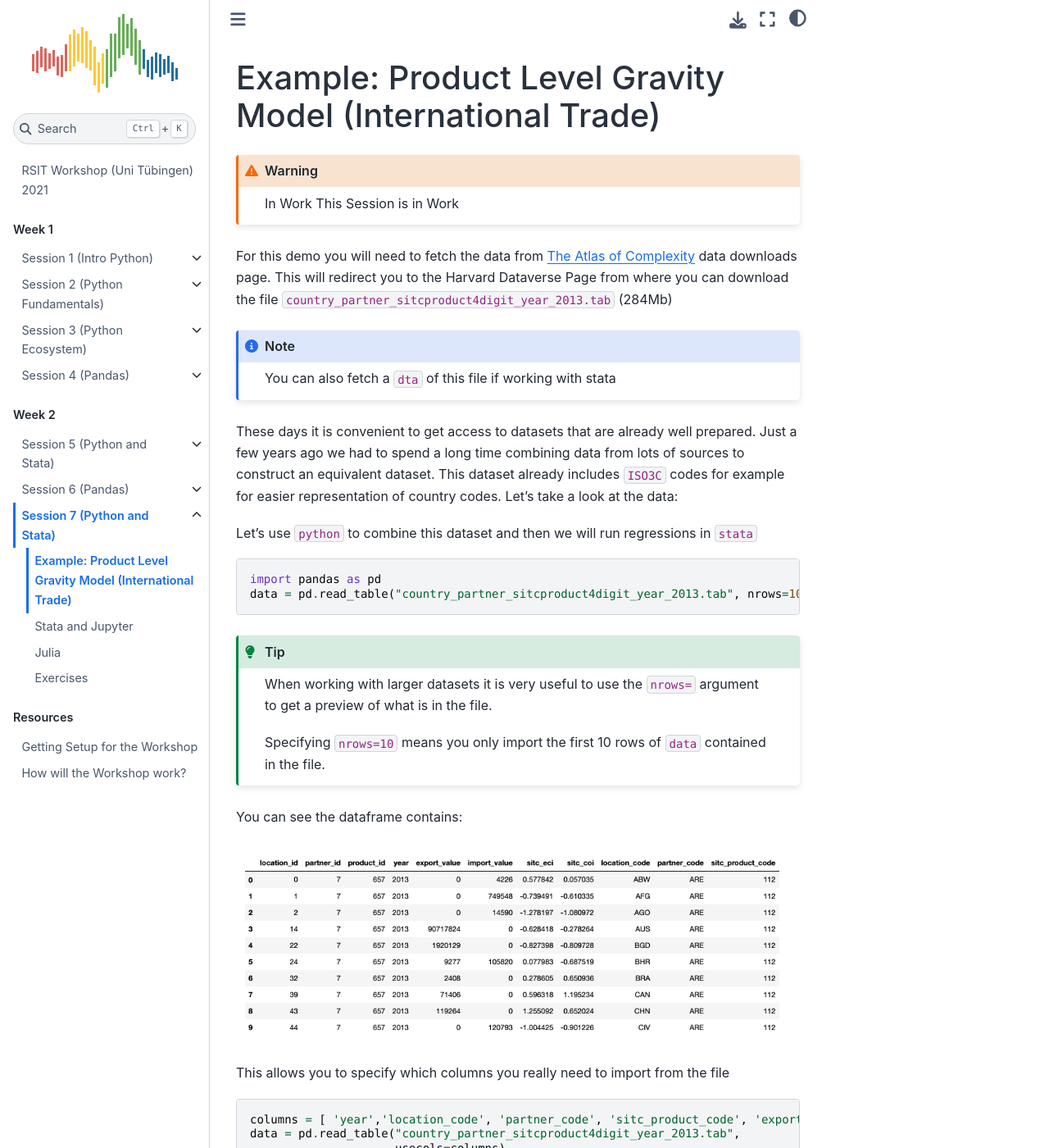
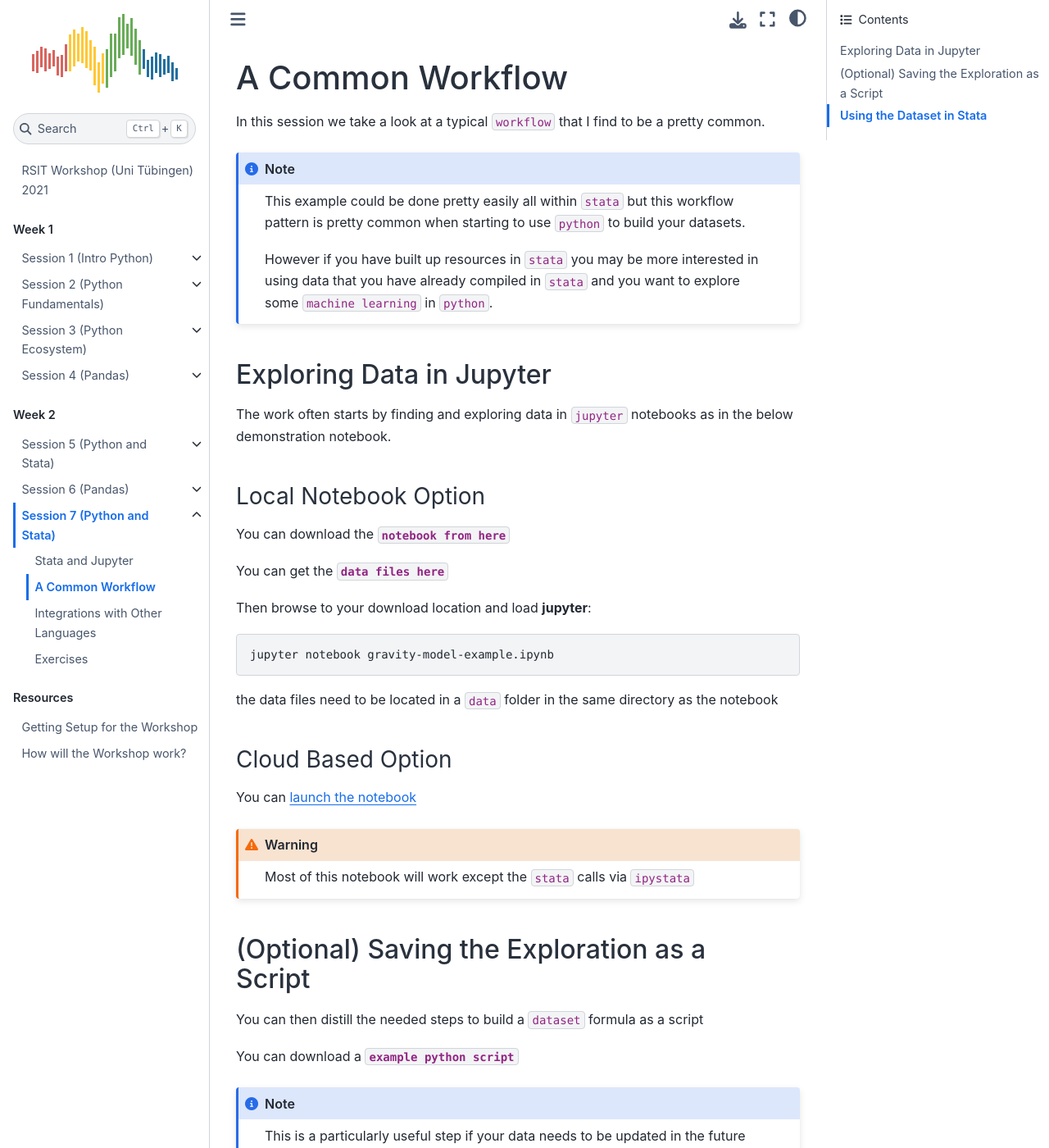
Before and after one commit to QuantEcon/2021-workshop-rsit, a Jupyter Book: the page built from website/week2/session7/stata-and-python-example.md, in a window 1280 px wide and 1400 px high. Shown: the whole window at 82% size. Built offline with Jupyter Book 1.0.4 settings and Sphinx 7.4.7 and the Sphinx Book theme 1.1.4, drawn with Linux system fonts in a browser that asks for light colours; some of the changed text lies outside the part shown.

Commit message:
edits and updates

````diff
--- a/website/_toc.yml
+++ b/website/_toc.yml
@@ -52,9 +52,9 @@
       - file: week2/session6/exercises
     - file: week2/session7/schedule
       sections:
+      - file: week2/session7/stata-and-jupyter
       - file: week2/session7/stata-and-python-example
-      - file: week2/session7/stata-and-jupyter
-      - file: week2/session7/python-and-julia
+      - file: week2/session7/python-integrations
       - file: week2/session7/exercises
 
 
--- a/website/week2/session7/stata-and-python-example.md
+++ b/website/week2/session7/stata-and-python-example.md
@@ -1,58 +1,59 @@
-(session5/stata-and-python-example)=
-# Example: Product Level Gravity Model (International Trade)
+(session7/stata-and-python-example)=
+# A Common Workflow
 
-```{warning} In Work
-This Session is in Work
+In this session we take a look at a typical `workflow` that I find
+to be a pretty common.
+
+```{note}
+This example could be done pretty easily all within `stata` but this
+workflow pattern is pretty common when starting to use `python` to build your
+datasets.
+
+However if you have built up resources in `stata` you may be more interested in using
+data that you have already compiled in `stata` and you want to explore some `machine learning`
+in `python`.
 ```
 
-For this demo you will need to fetch the data from [The Atlas of Complexity](https://atlas.cid.harvard.edu/data-downloads)
-data downloads page. This will redirect you to the Harvard Dataverse Page from where you can download the
-file `country_partner_sitcproduct4digit_year_2013.tab` (284Mb)
+## Exploring Data in Jupyter
+
+The work often starts by finding and exploring data in `jupyter` notebooks as in the below
+demonstration notebook.
+
+### Local Notebook Option
+
+You can download the {download}`notebook from here <../../../notebooks/session7/gravity-model-example.ipynb>`
+
+You can get the {download}`data files here <../../../notebooks/session7/data/data.zip>`
+
+Then browse to your download location and load **jupyter**:
+
+```bash
+jupyter notebook gravity-model-example.ipynb
+```
+
+the data files need to be located in a `data` folder in the same directory as the notebook
+
+### Cloud Based Option
+
+You can [launch the notebook](https://mybinder.org/v2/gh/QuantEcon/2021-workshop-rsit/main?filepath=notebooks%2Fsession7%2Fgravity-model-example.ipynb)
+
+```{warning}
+Most of this notebook will work except the `stata` calls via `ipystata`
+```
+
+## (Optional) Saving the Exploration as a Script
+
+You can then distill the needed steps to build a `dataset` formula as a script
+
+You can download a {download}`example python script <../../../notebooks/session7/gravity-model-example.py>`
 
 ```{note}
-You can also fetch a `dta` of this file if working with stata
+This is a particularly useful step if your data needs to be updated in the future
 ```
 
-These days it is convenient to get access to datasets that are already well prepared. Just a few years ago
-we had to spend a long time combining data from lots of sources to construct an equivalent dataset. This
-dataset already includes `ISO3C` codes for example for easier representation of country codes. Let's take a
-look at the data:
+## Using the Dataset in Stata
 
-Let's use `python` to combine this dataset and then we will run regressions in `stata`
+You can then open `stata` and continue on with your `statistical analysis`
 
-```python
-import pandas as pd
-data = pd.read_table("country_partner_sitcproduct4digit_year_2013.tab", nrows=10)
+```{figure} img/stata-import-and-regress.png
 ```
-
-```{tip}
-When working with larger datasets it is very useful to use the `nrows=` argument to get a preview
-of what is in the file.
-
-Specifying `nrows=10` means you only import the first 10 rows of `data` contained in the file.
-```
-
-You can see the dataframe contains:
-
-```{figure} img/python-pandas-atlas2013-datapreview.png
-```
-
-This allows you to specify which columns you really need to import from the file
-
-```python
-columns = [ 'year','location_code', 'partner_code', 'sitc_product_code', 'export_value']
-data = pd.read_table("country_partner_sitcproduct4digit_year_2013.tab",
-                     usecols=columns)
-```
-
-now we have a subset of the data that we are interested in and loaded into a `pd.DataFrame`
-
-```{figure} img/python-pandas-atlas2013-datapreview2.png
-```
-
-We will also need to get `distance` and `gdp` information to add to our dataset. For this we
-will use [CEPII](http://www.cepii.fr/cepii/en/bdd_modele/bdd.asp) and `World Bank Data`
-
-You will need to download:
-
-1. [Gravity Dataset](http://www.cepii.fr/cepii/en/bdd_modele/presentation.asp?id=8)
````
Also changed, not shown: website/week2/session7/python-and-julia.md (deleted, +0 -7 lines), website/week2/session7/python-integrations.md (added, +38 -0 lines), website/week2/session7/schedule.md (+2 -2 lines), website/week2/session7/img/stata-import-and-regress.png (added), 8 other files.
